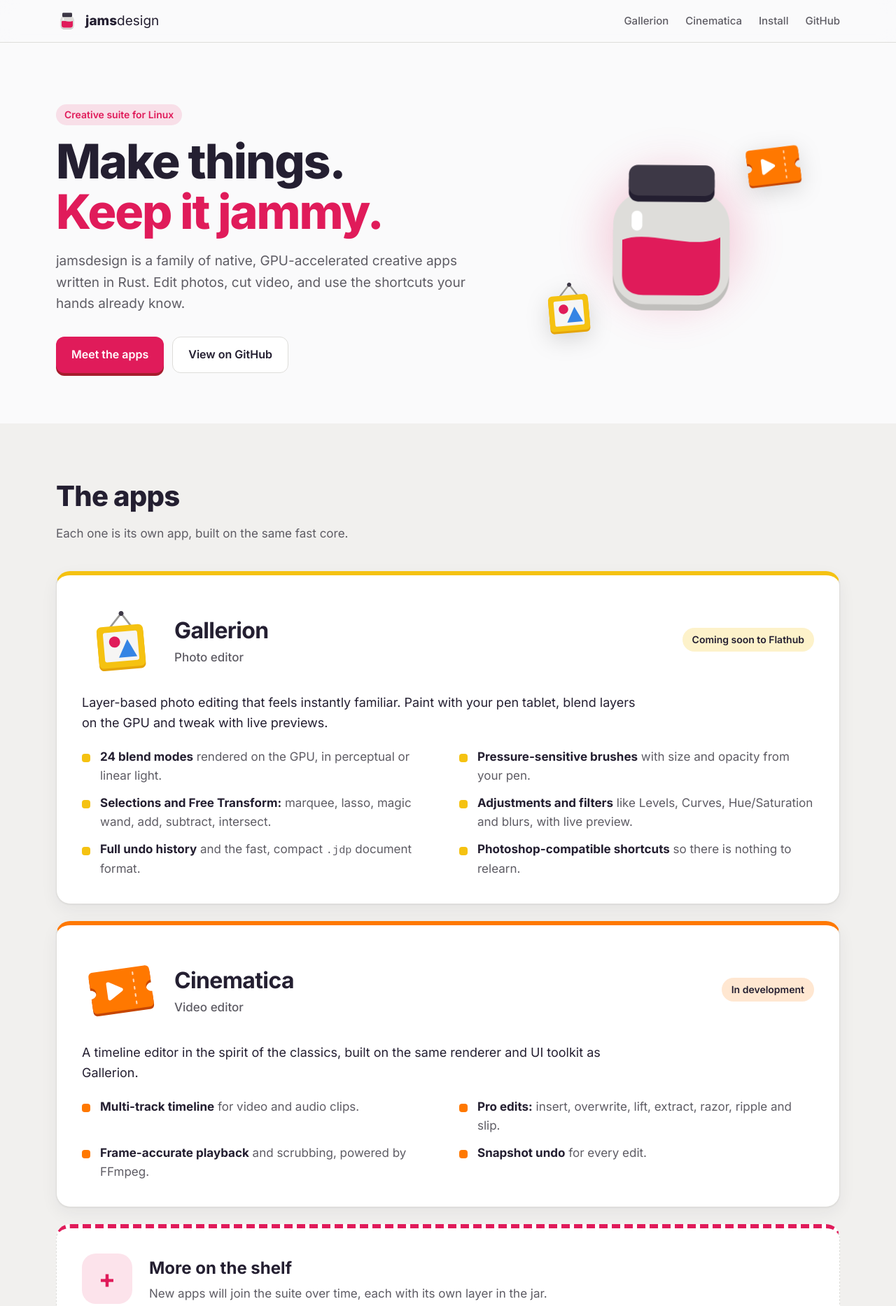
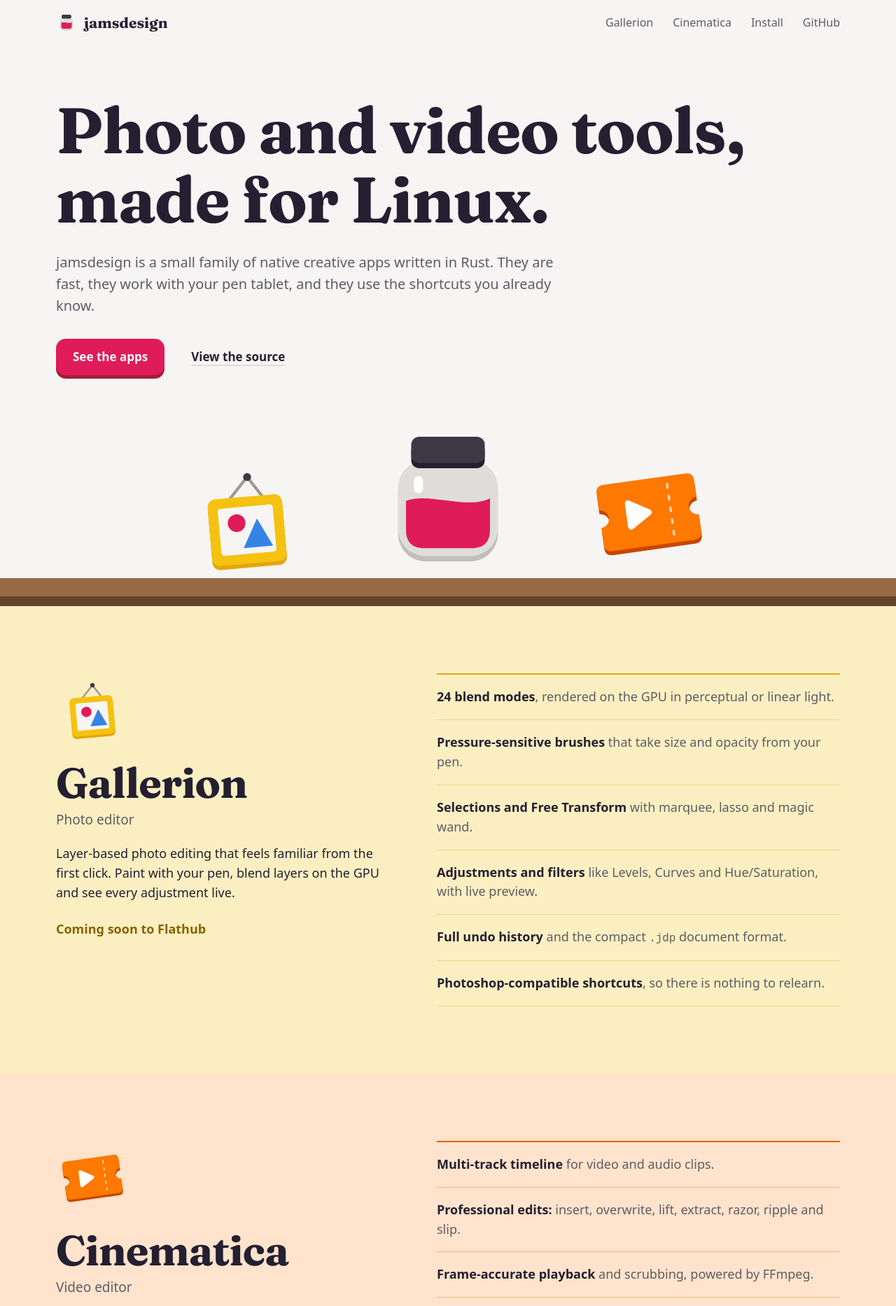
Before and after one commit to jamesisboredcoding/jamsdesign, a plain HTML site: page docs/index.html in a window 1280 px wide. Shown: the top 1866 px of the page at 70% size. Drawn offline with Linux system fonts and the light colour scheme; a web font is replaced by a local one.

Commit message:
Redesign the home page: pantry shelf hero, full-width app bands, no cards
Co-Authored-By: Claude Opus 5.5 <noreply@anthropic.com>

```diff
--- a/docs/index.html
+++ b/docs/index.html
@@ -12,7 +12,7 @@
   <link rel="icon" href="img/jamsdesign.svg" type="image/svg+xml">
   <link rel="preconnect" href="https://fonts.googleapis.com">
   <link rel="preconnect" href="https://fonts.gstatic.com" crossorigin>
-  <link href="https://fonts.googleapis.com/css2?family=Inter:wght@400;500;600;700;800&display=swap" rel="stylesheet">
+  <link href="https://fonts.googleapis.com/css2?family=Fraunces:opsz,wght,SOFT,WONK@9..144,500..800,100,1&family=Rethink+Sans:wght@400;500;600;700&display=swap" rel="stylesheet">
   <link rel="stylesheet" href="style.css">
 </head>
 <body>
@@ -20,10 +20,10 @@
 <header class="nav">
   <div class="wrap nav-inner">
     <a class="brand" href="#top">
-      <img src="img/jamsdesign.svg" alt="" width="32" height="32">
-      <span><b>jams</b>design</span>
+      <img src="img/jamsdesign.svg" alt="" width="30" height="30">
+      <span>jamsdesign</span>
     </a>
-    <nav class="nav-links">
+    <nav class="nav-links" aria-label="Main">
       <a href="#gallerion">Gallerion</a>
       <a href="#cinematica">Cinematica</a>
       <a href="#install">Install</a>
@@ -35,126 +35,109 @@
 <main id="top">
 
   <section class="hero">
-    <div class="wrap hero-inner">
-      <div class="hero-copy">
-        <p class="eyebrow">Creative suite for Linux</p>
-        <h1>Make things.<br><span class="jam">Keep it jammy.</span></h1>
+    <div class="wrap">
+      <h1>Photo and video tools, made&nbsp;for&nbsp;Linux.</h1>
       <p class="lead">
-          jamsdesign is a family of native, GPU-accelerated creative apps written in Rust.
-          Edit photos, cut video, and use the shortcuts your hands already know.
+        jamsdesign is a small family of native creative apps written in Rust. They are fast,
+        they work with your pen tablet, and they use the shortcuts you already know.
       </p>
       <div class="cta">
-          <a class="btn btn-primary" href="#apps">Meet the apps</a>
-          <a class="btn btn-ghost" href="https://github.com/jamesisboredcoding/jamsdesign">View on GitHub</a>
+        <a class="btn btn-primary" href="#gallerion">See the apps</a>
+        <a class="btn btn-plain" href="https://github.com/jamesisboredcoding/jamsdesign">View the source</a>
       </div>
     </div>
-      <div class="hero-art" aria-hidden="true">
-        <div class="jar-glow"></div>
-        <img class="jar" src="img/jamsdesign.svg" alt="" width="280" height="280">
-        <img class="orbit orbit-a" src="img/gallerion.svg" alt="" width="96" height="96">
-        <img class="orbit orbit-b" src="img/cinematica.svg" alt="" width="96" height="96">
+
+    <div class="shelf-scene" aria-hidden="true">
+      <div class="wrap shelf-items">
+        <a class="item item-frame" href="#gallerion" tabindex="-1"><img src="img/gallerion.svg" alt="" width="180" height="180"></a>
+        <span class="item item-jar"><img src="img/jamsdesign.svg" alt="" width="240" height="240"></span>
+        <a class="item item-ticket" href="#cinematica" tabindex="-1"><img src="img/cinematica.svg" alt="" width="180" height="180"></a>
       </div>
+      <div class="plank"></div>
     </div>
   </section>
 
-  <section id="apps" class="apps">
-    <div class="wrap">
-      <h2 class="section-title">The apps</h2>
-      <p class="section-sub">Each one is its own app, built on the same fast core.</p>
+  <section id="gallerion" class="app app-gallerion">
+    <div class="wrap app-grid">
+      <div class="app-intro">
+        <img src="img/gallerion.svg" alt="Gallerion icon" width="104" height="104">
+        <h2>Gallerion</h2>
+        <p class="app-kind">Photo editor</p>
+        <p class="app-blurb">
+          Layer-based photo editing that feels familiar from the first click. Paint with your
+          pen, blend layers on the GPU and see every adjustment live.
+        </p>
+        <p class="status">Coming soon to Flathub</p>
+      </div>
+      <ul class="features">
+        <li><b>24 blend modes</b>, rendered on the GPU in perceptual or linear light.</li>
+        <li><b>Pressure-sensitive brushes</b> that take size and opacity from your pen.</li>
+        <li><b>Selections and Free Transform</b> with marquee, lasso and magic wand.</li>
+        <li><b>Adjustments and filters</b> like Levels, Curves and Hue/Saturation, with live preview.</li>
+        <li><b>Full undo history</b> and the compact <code>.jdp</code> document format.</li>
+        <li><b>Photoshop-compatible shortcuts</b>, so there is nothing to relearn.</li>
+      </ul>
+    </div>
+  </section>
 
-      <article id="gallerion" class="app app-gallerion">
-        <div class="app-head">
-          <img src="img/gallerion.svg" alt="Gallerion icon" width="112" height="112">
-          <div>
-            <h3>Gallerion</h3>
-            <p class="app-kind">Photo editor</p>
+  <section id="cinematica" class="app app-cinematica">
+    <div class="wrap app-grid">
+      <div class="app-intro">
+        <img src="img/cinematica.svg" alt="Cinematica icon" width="104" height="104">
+        <h2>Cinematica</h2>
+        <p class="app-kind">Video editor</p>
+        <p class="app-blurb">
+          A timeline editor in the spirit of the classics, built on the same renderer and
+          interface as Gallerion.
+        </p>
+        <p class="status">In development</p>
       </div>
-          <span class="pill pill-soon">Coming soon to Flathub</span>
-        </div>
-        <p class="app-blurb">
-          Layer-based photo editing that feels instantly familiar. Paint with your pen tablet,
-          blend layers on the GPU and tweak with live previews.
-        </p>
-        <ul class="features">
-          <li><b>24 blend modes</b> rendered on the GPU, in perceptual or linear light.</li>
-          <li><b>Pressure-sensitive brushes</b> with size and opacity from your pen.</li>
-          <li><b>Selections and Free Transform:</b> marquee, lasso, magic wand, add, subtract, intersect.</li>
-          <li><b>Adjustments and filters</b> like Levels, Curves, Hue/Saturation and blurs, with live preview.</li>
-          <li><b>Full undo history</b> and the fast, compact <code>.jdp</code> document format.</li>
-          <li><b>Photoshop-compatible shortcuts</b> so there is nothing to relearn.</li>
-        </ul>
-      </article>
-
-      <article id="cinematica" class="app app-cinematica">
-        <div class="app-head">
-          <img src="img/cinematica.svg" alt="Cinematica icon" width="112" height="112">
-          <div>
-            <h3>Cinematica</h3>
-            <p class="app-kind">Video editor</p>
-          </div>
-          <span class="pill pill-dev">In development</span>
-        </div>
-        <p class="app-blurb">
-          A timeline editor in the spirit of the classics, built on the same renderer and UI
-          toolkit as Gallerion.
-        </p>
       <ul class="features">
         <li><b>Multi-track timeline</b> for video and audio clips.</li>
-          <li><b>Pro edits:</b> insert, overwrite, lift, extract, razor, ripple and slip.</li>
+        <li><b>Professional edits:</b> insert, overwrite, lift, extract, razor, ripple and slip.</li>
         <li><b>Frame-accurate playback</b> and scrubbing, powered by FFmpeg.</li>
-          <li><b>Snapshot undo</b> for every edit.</li>
+        <li><b>Undo for every edit</b>, back to the first cut.</li>
       </ul>
-      </article>
-
-      <article class="app app-more">
-        <div class="more-jar" aria-hidden="true">+</div>
-        <div>
-          <h3>More on the shelf</h3>
-          <p class="app-blurb">New apps will join the suite over time, each with its own layer in the jar.</p>
-        </div>
-      </article>
     </div>
   </section>
 
   <section class="why">
-    <div class="wrap why-grid">
-      <div class="why-card">
-        <h4>Native and fast</h4>
-        <p>Pure Rust with a wgpu renderer. Pixel work is tiled, copy-on-write and parallel.</p>
+    <div class="wrap">
+      <h2>Why another creative suite?</h2>
+      <div class="why-grid">
+        <div>
+          <h3>It feels native</h3>
+          <p>Pure Rust and a wgpu renderer. Big images stay smooth because pixel work is tiled and runs in parallel.</p>
         </div>
-      <div class="why-card">
-        <h4>Made for Linux</h4>
-        <p>Wayland pen tablets with pressure and tilt, including on KDE. Icons that fit your desktop.</p>
+        <div>
+          <h3>It respects your tablet</h3>
+          <p>Pressure and tilt on Wayland, including KDE, with no extra setup.</p>
         </div>
-      <div class="why-card">
-        <h4>No relearning</h4>
-        <p>Tools, menus and shortcuts follow the layout you already use every day.</p>
+        <div>
+          <h3>Nothing to relearn</h3>
+          <p>Tools, menus and shortcuts sit where years of muscle memory expect them.</p>
         </div>
-      <div class="why-card">
-        <h4>One foundation</h4>
-        <p>Every app shares the same colour, document, GPU and UI crates, so they feel like a family.</p>
+        <div>
+          <h3>One family</h3>
+          <p>Every app shares the same colour, document and interface code, so moving between them is easy.</p>
         </div>
+      </div>
+      <p class="more">More apps will join the shelf over time.</p>
     </div>
   </section>
 
   <section id="install" class="install">
-    <div class="wrap">
-      <h2 class="section-title">Install</h2>
-      <p class="section-sub">Flatpak packages are on the way. Until then, build from source.</p>
-      <div class="install-grid">
-        <div class="install-card">
-          <h4>Flathub</h4>
-          <p>One-click installs for every distro, coming soon.</p>
-          <span class="btn btn-disabled" aria-disabled="true">Coming soon</span>
+    <div class="wrap install-grid">
+      <div>
+        <h2>Install</h2>
+        <p>
+          Flatpak packages for Flathub are on the way. Until then, you can build the apps from
+          source with stable Rust and a Vulkan-capable GPU. Cinematica also needs FFmpeg.
+        </p>
       </div>
-        <div class="install-card">
-          <h4>From source</h4>
-          <p>Needs stable Rust and a Vulkan-capable GPU. Cinematica also needs FFmpeg.</p>
 <pre><code>git clone https://github.com/jamesisboredcoding/jamsdesign
 cd jamsdesign/gallerion
 cargo run --release -p gallerion</code></pre>
-        </div>
-      </div>
     </div>
   </section>
 
@@ -162,8 +145,8 @@ cargo run --release -p gallerion</code></pre>
 
 <footer class="footer">
   <div class="wrap footer-inner">
-    <span class="brand small"><img src="img/jamsdesign.svg" alt="" width="24" height="24"><span><b>jams</b>design</span></span>
-    <span class="muted">A Linux-first creative suite. <a href="https://github.com/jamesisboredcoding/jamsdesign">Source on GitHub</a></span>
+    <span class="brand"><img src="img/jamsdesign.svg" alt="" width="24" height="24"><span>jamsdesign</span></span>
+    <a href="https://github.com/jamesisboredcoding/jamsdesign">Source on GitHub</a>
   </div>
 </footer>
 
--- a/docs/style.css
+++ b/docs/style.css
@@ -1,180 +1,163 @@
 :root {
-  --bg: #FAFAFB;
-  --bg-alt: #F1F0EE;
-  --card: #FFFFFF;
-  --text: #241F31;
+  --bg: #F6F5F4;
+  --ink: #241F31;
   --muted: #5E5C64;
   --line: #DEDDDA;
   --jam: #E01B5A;
   --jam-dark: #A51D2D;
-  --gold: #F5C211;
-  --gold-dark: #E5A50A;
-  --orange: #FF7800;
-  --orange-dark: #C64600;
-  --blue: #3584E4;
-  --shadow: 0 1px 2px rgba(36, 31, 49, .06), 0 8px 24px rgba(36, 31, 49, .06);
-  --radius: 20px;
+  --wood: #986A44;
+  --wood-dark: #63452C;
+  --gold-wash: #FBEFC2;
+  --gold: #E5A50A;
+  --orange-wash: #FFE3CC;
+  --orange: #E66100;
+  --gold-text: #8A6100;
+  --orange-text: #B54D00;
+  --night: #241F31;
+  --display: "Fraunces", Georgia, serif;
+  --body: "Rethink Sans", "Adwaita Sans", Cantarell, system-ui, sans-serif;
   color-scheme: light;
 }
 
 @media (prefers-color-scheme: dark) {
   :root {
     --bg: #1E1E1E;
-    --bg-alt: #242424;
-    --card: #2A2A2A;
-    --text: #F6F5F4;
-    --muted: #A8A6AE;
+    --ink: #F6F5F4;
+    --muted: #B0AFB5;
     --line: #3A3A3A;
-    --shadow: 0 1px 2px rgba(0, 0, 0, .3), 0 8px 24px rgba(0, 0, 0, .25);
+    --gold-wash: #2E2810;
+    --gold: #F5C211;
+    --orange-wash: #33200F;
+    --orange: #FFA348;
+    --gold-text: #F5C211;
+    --orange-text: #FFA348;
+    --night: #141218;
     color-scheme: dark;
   }
 }
 
 * { box-sizing: border-box; }
-html { scroll-behavior: smooth; scroll-padding-top: 72px; }
+html { scroll-behavior: smooth; scroll-padding-top: 64px; }
 body {
   margin: 0;
   background: var(--bg);
-  color: var(--text);
-  font-family: Inter, "Adwaita Sans", Cantarell, system-ui, sans-serif;
-  font-size: 17px;
-  line-height: 1.6;
+  color: var(--ink);
+  font-family: var(--body);
+  font-size: 18px;
+  line-height: 1.55;
   -webkit-font-smoothing: antialiased;
 }
 img { display: block; max-width: 100%; height: auto; }
 a { color: inherit; }
-code { font-family: ui-monospace, "JetBrains Mono", monospace; font-size: .9em; }
+a:focus-visible { outline: 3px solid var(--jam); outline-offset: 3px; border-radius: 4px; }
+code { font-family: ui-monospace, "JetBrains Mono", monospace; font-size: .88em; }
+h1, h2, h3 {
+  font-family: var(--display);
+  font-variation-settings: "SOFT" 100, "WONK" 1;
+  font-weight: 700;
+  letter-spacing: -.015em;
+  line-height: 1.08;
+}
 .wrap { width: min(1120px, 100% - 32px); margin-inline: auto; }
 
 /* Nav */
 .nav {
   position: sticky; top: 0; z-index: 10;
-  background: color-mix(in srgb, var(--bg) 85%, transparent);
-  backdrop-filter: blur(12px);
-  border-bottom: 1px solid var(--line);
+  background: color-mix(in srgb, var(--bg) 88%, transparent);
+  backdrop-filter: blur(10px);
 }
-.nav-inner { display: flex; align-items: center; justify-content: space-between; height: 60px; }
-.brand { display: inline-flex; align-items: center; gap: 10px; text-decoration: none; font-size: 19px; }
-.brand b { font-weight: 800; }
-.brand.small { font-size: 16px; }
-.nav-links { display: flex; gap: 24px; }
-.nav-links a { text-decoration: none; color: var(--muted); font-weight: 500; font-size: 15px; }
-.nav-links a:hover { color: var(--text); }
+.nav-inner { display: flex; align-items: center; justify-content: space-between; height: 64px; }
+.brand { display: inline-flex; align-items: center; gap: 10px; text-decoration: none; }
+.brand span { font-family: var(--display); font-variation-settings: "SOFT" 100, "WONK" 1; font-weight: 700; font-size: 21px; }
+.nav-links { display: flex; gap: 28px; }
+.nav-links a { text-decoration: none; color: var(--muted); font-weight: 500; font-size: 16px; }
+.nav-links a:hover { color: var(--ink); }
 
 /* Hero */
-.hero { padding: 88px 0 72px; overflow: hidden; }
-.hero-inner { display: grid; grid-template-columns: 1.1fr .9fr; gap: 48px; align-items: center; }
-.eyebrow {
-  display: inline-block; margin: 0 0 16px; padding: 4px 12px; border-radius: 999px;
-  background: color-mix(in srgb, var(--jam) 12%, transparent); color: var(--jam);
-  font-weight: 600; font-size: 14px;
+.hero { padding-top: 72px; }
+.hero h1 { font-size: clamp(44px, 7.4vw, 92px); max-width: 11.5em; margin: 0 0 24px; }
+.lead { font-size: 20px; color: var(--muted); max-width: 36em; margin: 0 0 32px; }
+.cta { display: flex; flex-wrap: wrap; gap: 14px; align-items: center; }
+.btn {
+  display: inline-flex; align-items: center;
+  padding: 13px 24px; border-radius: 14px;
+  font-weight: 600; font-size: 17px; text-decoration: none;
 }
-h1 { font-size: clamp(42px, 6vw, 68px); line-height: 1.05; letter-spacing: -.03em; margin: 0 0 20px; font-weight: 800; }
-.jam { color: var(--jam); }
-.lead { font-size: 19px; color: var(--muted); max-width: 34em; margin: 0 0 32px; }
-.cta { display: flex; flex-wrap: wrap; gap: 12px; }
+.btn-primary { background: var(--jam); color: #fff; box-shadow: 0 5px 0 var(--jam-dark); }
+.btn-primary:active { transform: translateY(3px); box-shadow: 0 2px 0 var(--jam-dark); }
+.btn-plain { color: var(--ink); text-decoration: underline; text-underline-offset: 5px; text-decoration-thickness: 2px; text-decoration-color: var(--line); }
+.btn-plain:hover { text-decoration-color: var(--jam); }
 
-.btn {
-  display: inline-flex; align-items: center; justify-content: center;
-  padding: 12px 22px; border-radius: 12px; font-weight: 600; font-size: 16px;
-  text-decoration: none; transition: transform .15s ease, box-shadow .15s ease;
+/* The shelf */
+.shelf-scene { margin-top: 56px; }
+.shelf-items { display: flex; align-items: flex-end; justify-content: center; gap: clamp(16px, 6vw, 88px); }
+.item { display: block; margin-bottom: -6px; }
+.item-jar img { width: clamp(150px, 22vw, 240px); }
+.item-frame img, .item-ticket img { width: clamp(110px, 16vw, 180px); }
+.item-ticket { margin-bottom: 4px; }
+.plank {
+  height: 26px;
+  background: var(--wood);
+  box-shadow: 0 14px 0 var(--wood-dark);
+  margin-bottom: 14px;
 }
-.btn-primary { background: var(--jam); color: #fff; box-shadow: 0 4px 0 var(--jam-dark); }
-.btn-primary:hover { transform: translateY(-2px); box-shadow: 0 6px 0 var(--jam-dark); }
-.btn-ghost { border: 1.5px solid var(--line); background: var(--card); }
-.btn-ghost:hover { transform: translateY(-2px); }
-.btn-disabled { background: var(--bg-alt); color: var(--muted); border: 1.5px dashed var(--line); cursor: not-allowed; }
-
-.hero-art { position: relative; justify-self: center; width: 340px; height: 340px; }
-.jar-glow {
-  position: absolute; inset: 10%;
-  background: radial-gradient(circle, color-mix(in srgb, var(--jam) 35%, transparent), transparent 70%);
-  filter: blur(20px);
-}
-.jar { position: relative; width: 280px; margin: 30px auto 0; animation: bob 6s ease-in-out infinite; }
-.orbit { position: absolute; width: 96px; filter: drop-shadow(0 8px 16px rgba(0,0,0,.15)); }
-.orbit-a { left: -24px; bottom: 24px; animation: bob 5s ease-in-out infinite reverse; }
-.orbit-b { right: -24px; top: 24px; animation: bob 7s ease-in-out infinite; }
-@keyframes bob { 50% { transform: translateY(-10px) rotate(2deg); } }
-@media (prefers-reduced-motion: reduce) { .jar, .orbit { animation: none; } }
-
-/* Sections */
-.section-title { font-size: clamp(30px, 4vw, 40px); letter-spacing: -.02em; margin: 0 0 8px; font-weight: 800; }
-.section-sub { color: var(--muted); margin: 0 0 40px; }
-
-.apps { padding: 72px 0; background: var(--bg-alt); }
-.app {
-  background: var(--card); border: 1px solid var(--line); border-radius: var(--radius);
-  box-shadow: var(--shadow); padding: 36px; margin-bottom: 24px;
-  border-top: 6px solid var(--accent, var(--line));
-}
-.app-gallerion { --accent: var(--gold); }
-.app-cinematica { --accent: var(--orange); }
-.app-head { display: flex; align-items: center; gap: 20px; flex-wrap: wrap; }
-.app-head img { width: 112px; }
-.app-head h3 { font-size: 32px; margin: 0; letter-spacing: -.02em; }
-.app-kind { margin: 0; color: var(--muted); font-weight: 500; }
-.pill { margin-left: auto; padding: 6px 14px; border-radius: 999px; font-size: 14px; font-weight: 600; }
-.pill-soon { background: color-mix(in srgb, var(--gold) 22%, transparent); color: var(--text); }
-.pill-dev { background: color-mix(in srgb, var(--orange) 18%, transparent); color: var(--text); }
-.app-blurb { font-size: 18px; margin: 20px 0; max-width: 44em; }
-.features {
-  list-style: none; padding: 0; margin: 0;
-  display: grid; grid-template-columns: repeat(2, 1fr); gap: 12px 32px;
-}
-.features li { position: relative; padding-left: 26px; color: var(--muted); }
-.features li b { color: var(--text); }
-.features li::before {
-  content: ""; position: absolute; left: 0; top: .55em; width: 12px; height: 12px;
-  border-radius: 4px; background: var(--accent);
-}
-.app-more { display: flex; align-items: center; gap: 24px; border-top-color: var(--jam); border-style: dashed; box-shadow: none; }
-.app-more h3 { margin: 0; font-size: 24px; }
-.app-more .app-blurb { margin: 4px 0 0; color: var(--muted); font-size: 17px; }
-.more-jar {
-  flex: none; width: 72px; height: 72px; border-radius: 20px;
-  display: grid; place-items: center; font-size: 36px; font-weight: 700;
-  background: color-mix(in srgb, var(--jam) 12%, transparent); color: var(--jam);
+@media (prefers-reduced-motion: no-preference) {
+  .item { animation: drop .7s cubic-bezier(.3, 1.4, .5, 1) both; }
+  .item-frame { animation-delay: .15s; }
+  .item-jar { animation-delay: .3s; }
+  .item-ticket { animation-delay: .45s; }
+  @keyframes drop { from { transform: translateY(-60px); opacity: 0; } }
 }
 
-.why { padding: 72px 0; }
-.why-grid { display: grid; grid-template-columns: repeat(4, 1fr); gap: 20px; }
-.why-card { padding: 24px; border-radius: var(--radius); background: var(--card); border: 1px solid var(--line); }
-.why-card h4 { margin: 0 0 6px; font-size: 18px; }
-.why-card p { margin: 0; color: var(--muted); font-size: 15px; }
+/* App bands */
+.app { padding: 96px 0; }
+.app-gallerion { background: var(--gold-wash); --accent: var(--gold); --accent-text: var(--gold-text); }
+.app-cinematica { background: var(--orange-wash); --accent: var(--orange); --accent-text: var(--orange-text); }
+.app-grid { display: grid; grid-template-columns: 5fr 6fr; gap: 64px; align-items: start; }
+.app-intro img { width: 104px; margin-bottom: 20px; }
+.app h2 { font-size: clamp(40px, 5vw, 60px); margin: 0; }
+.app-kind { margin: 6px 0 20px; color: var(--muted); font-weight: 500; font-size: 19px; }
+.app-blurb { margin: 0 0 24px; max-width: 30em; }
+.status { margin: 0; font-weight: 600; color: var(--accent-text); }
+.features { list-style: none; margin: 0; padding: 0; border-top: 2px solid var(--accent); }
+.features li { padding: 18px 0; border-bottom: 1px solid color-mix(in srgb, var(--accent) 35%, transparent); color: var(--muted); }
+.features b { color: var(--ink); font-weight: 600; }
 
-.install { padding: 72px 0 96px; background: var(--bg-alt); }
-.install-grid { display: grid; grid-template-columns: 1fr 1fr; gap: 24px; }
-.install-card { padding: 28px; border-radius: var(--radius); background: var(--card); border: 1px solid var(--line); box-shadow: var(--shadow); }
-.install-card h4 { margin: 0 0 6px; font-size: 20px; }
-.install-card p { margin: 0 0 18px; color: var(--muted); }
+/* Why */
+.why { padding: 96px 0; }
+.why h2 { font-size: clamp(34px, 4.4vw, 52px); margin: 0 0 48px; max-width: 14em; }
+.why-grid { display: grid; grid-template-columns: repeat(4, 1fr); gap: 40px; }
+.why h3 { font-size: 23px; margin: 0 0 10px; }
+.why p { margin: 0; color: var(--muted); font-size: 17px; }
+.more { margin-top: 56px !important; padding-top: 24px; border-top: 1px dashed var(--line); }
+
+/* Install */
+.install { background: var(--night); color: #F6F5F4; padding: 88px 0; }
+.install-grid { display: grid; grid-template-columns: 1fr 1fr; gap: 56px; align-items: center; }
+.install h2 { font-size: clamp(36px, 4.4vw, 52px); margin: 0 0 16px; }
+.install p { margin: 0; color: #C0BFBC; max-width: 30em; }
 pre {
-  margin: 0; padding: 16px 18px; border-radius: 12px; overflow-x: auto;
-  background: #241F31; color: #F6F5F4; font-size: 14px; line-height: 1.7;
+  margin: 0; padding: 24px; border-radius: 14px; overflow-x: auto;
+  background: #3D3846; color: #F6F5F4; font-size: 15px; line-height: 1.8;
+  box-shadow: 0 6px 0 #1A1720;
 }
 
-.footer { border-top: 1px solid var(--line); padding: 28px 0; }
+.footer { padding: 28px 0; }
 .footer-inner { display: flex; justify-content: space-between; align-items: center; gap: 16px; flex-wrap: wrap; }
-.muted { color: var(--muted); font-size: 15px; }
+.footer a { color: var(--muted); font-size: 16px; }
+.footer .brand span { font-size: 18px; }
 
 /* Responsive */
 @media (max-width: 900px) {
-  .hero { padding-top: 56px; }
-  .hero-inner { grid-template-columns: 1fr; text-align: center; }
-  .lead { margin-inline: auto; }
-  .cta { justify-content: center; }
-  .hero-art { width: 280px; height: 280px; }
-  .jar { width: 220px; }
-  .orbit { width: 72px; }
+  .app-grid, .install-grid { grid-template-columns: 1fr; gap: 40px; }
   .why-grid { grid-template-columns: 1fr 1fr; }
 }
 @media (max-width: 640px) {
-  body { font-size: 16px; }
-  .nav-links { gap: 16px; }
-  .nav-links a[href="#install"] { display: none; }
-  .app { padding: 24px; }
-  .app-head img { width: 80px; }
-  .pill { margin-left: 0; }
-  .features, .why-grid, .install-grid { grid-template-columns: 1fr; }
-  .app-more { flex-direction: column; text-align: center; }
+  body { font-size: 17px; }
+  .hero { padding-top: 40px; }
+  .nav-links { gap: 18px; }
+  .nav-links a[href="#install"], .nav-links a[href="#cinematica"] { display: none; }
+  .app, .why { padding: 64px 0; }
+  .why-grid { grid-template-columns: 1fr; gap: 28px; }
+  .install { padding: 64px 0; }
 }
```
Lines whose indentation alone changed are shown as unchanged.
